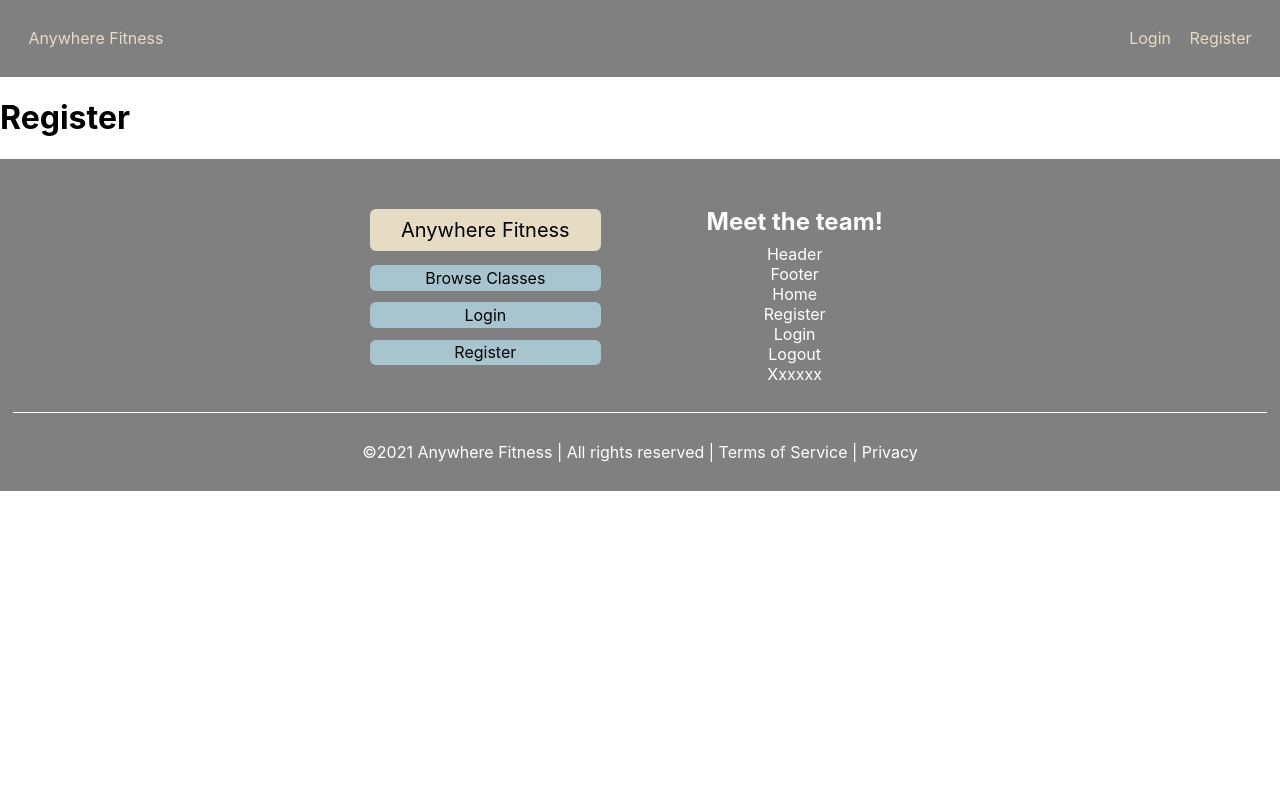
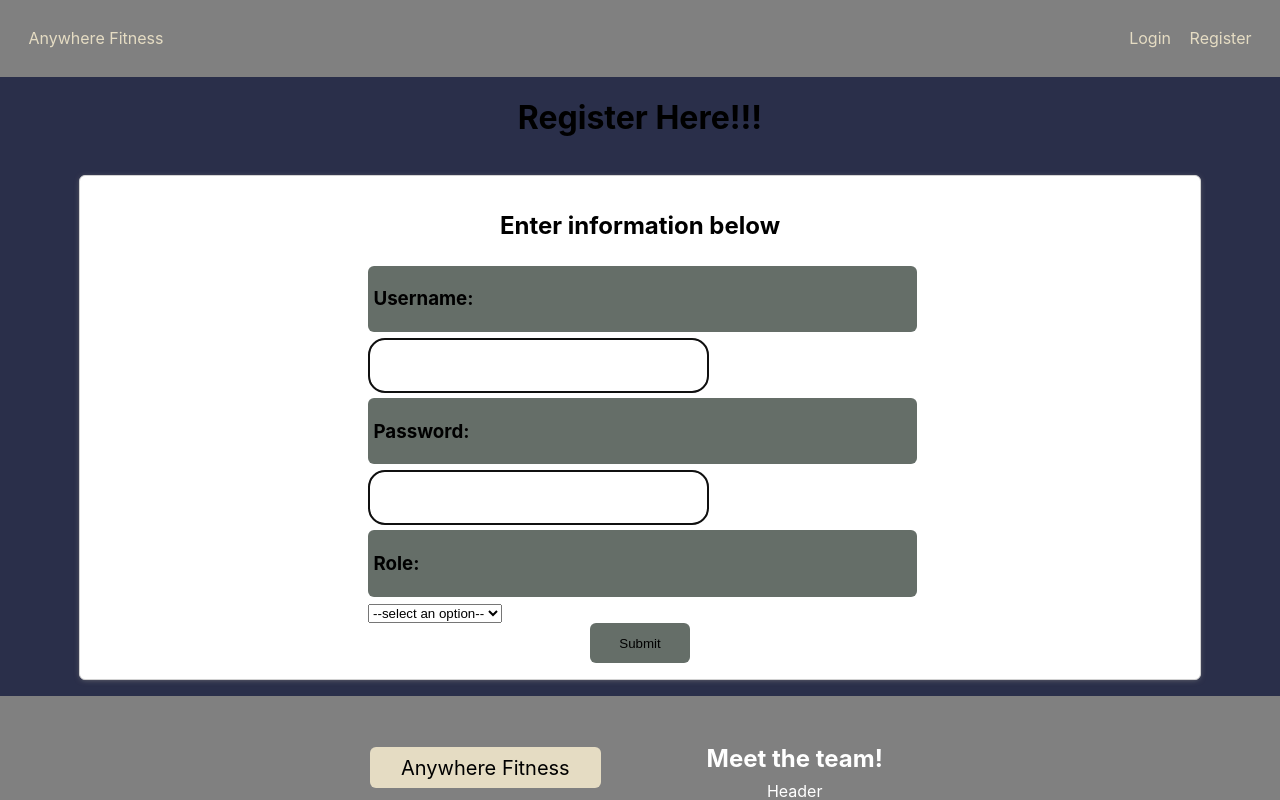
Before and after one commit to everestsh/anywhere_fitness7_front_end, a React (Create React App) app: page /register in a window 1280 px wide. Shown: the top 800 px of the page. Built offline with nearby package versions, Linux system fonts and the light colour scheme.

Commit message:
Register.css finish

```diff
--- a/src/CSS/Register.css
+++ b/src/CSS/Register.css
@@ -0,0 +1,54 @@
+.register-from {
+    display: flex;
+    flex-direction: column;
+    align-items: center;
+    background-color: #2a2f4a;
+    /* color: white; */
+}
+.register-context{
+    width: 85%;
+    border: 1px solid rgb(210, 210, 210);
+    border-radius: 6px;
+    box-shadow: 0px 1px 6px -2px rgb(128, 127, 127);
+    margin: 16px 8px;
+    padding: 16px;
+    background-color: white;
+    /* border: 2px solid #266035; */
+}
+.form-container{
+    display: flex;
+    flex-direction: column;
+    align-items: center;
+    /* border: 2px solid red; */
+}
+.form-group {
+    width: 50%;
+  }
+.label-title {
+    width: 100%;
+    text-align: start;
+    padding: 3px 0;
+    margin: 1% 0;
+    padding-left: 1%;
+    border-radius: 6px;
+    background-color: #656e68;
+  }
+  .label-group{
+  }
+  .label-group input{
+    width: 60%;
+    height: 40px;
+    border-radius: 16px;
+    padding: 1%;
+    /* border: green; */
+    outline: -webkit-focus-ring-color auto 5px;
+  }
+  .submit-button {
+    width: 100px;
+    height: 40px;
+    text-align: center;
+    border-radius: 6px;
+    border: none;
+    background-color: #656e68;
+     /* border:3px solid red;   */
+  }
--- a/src/components/Register.js
+++ b/src/components/Register.js
@@ -3,15 +3,67 @@ import {Link} from 'react-router-dom'
 
 import '../CSS/Register.css';
 
-const Register = () =>{
+const Register = () => {
 
     return(
-        <div>
-            <h1>Register</h1>
-            {
-                console.log("Register")
-            }
+        <div className="register-from">
+            <div className="register-title">
+                <h1>Register Here!!!</h1>
+            </div>
+            <div className="register-context">
+                <form className="form-container" >
+                    <div>
+                        <h2>Enter information below</h2>
+                    </div>
+                    {/** Username */}
+                    <div className="form-group from-username">
+                        <div className="label-title">
+                            <h3>Username:</h3>
+                        </div>
+                        <label className="label-group">
+                            <input/>
+                        </label>
+
+                    </div>
+
+                    {/** Password */}
+                    <div className="form-group from-password">
+                        <div className="label-title">
+                            <h3>Password:</h3>
+                        </div>
+
+                        <label className="label-group">
+                            <input/>
+                        </label>
+                    </div>
+
+                    {/** Role */}
+                    <div className="form-group from-role">
+                        <div className="label-title">
+                            <h3>Role:</h3>
+                        </div>
+
+                        <label className="label-group">
+                            <select
+                            >
+                                <option value =''>--select an option--</option>
+                                <option value ='client'>Client</option>
+                                <option value ='instructor'>Instructor</option>
+                            </select>
+                        </label>
+                    </div>
+
+                    {/* Submit */}
+                    {/* <div > */}
+                        <div >
+                            <button className='submit-button' >Submit</button>
+                        </div>
+                    {/* </div>        */}
+                </form>
+            </div>
+
         </div>
+
     );
 }
 
```
